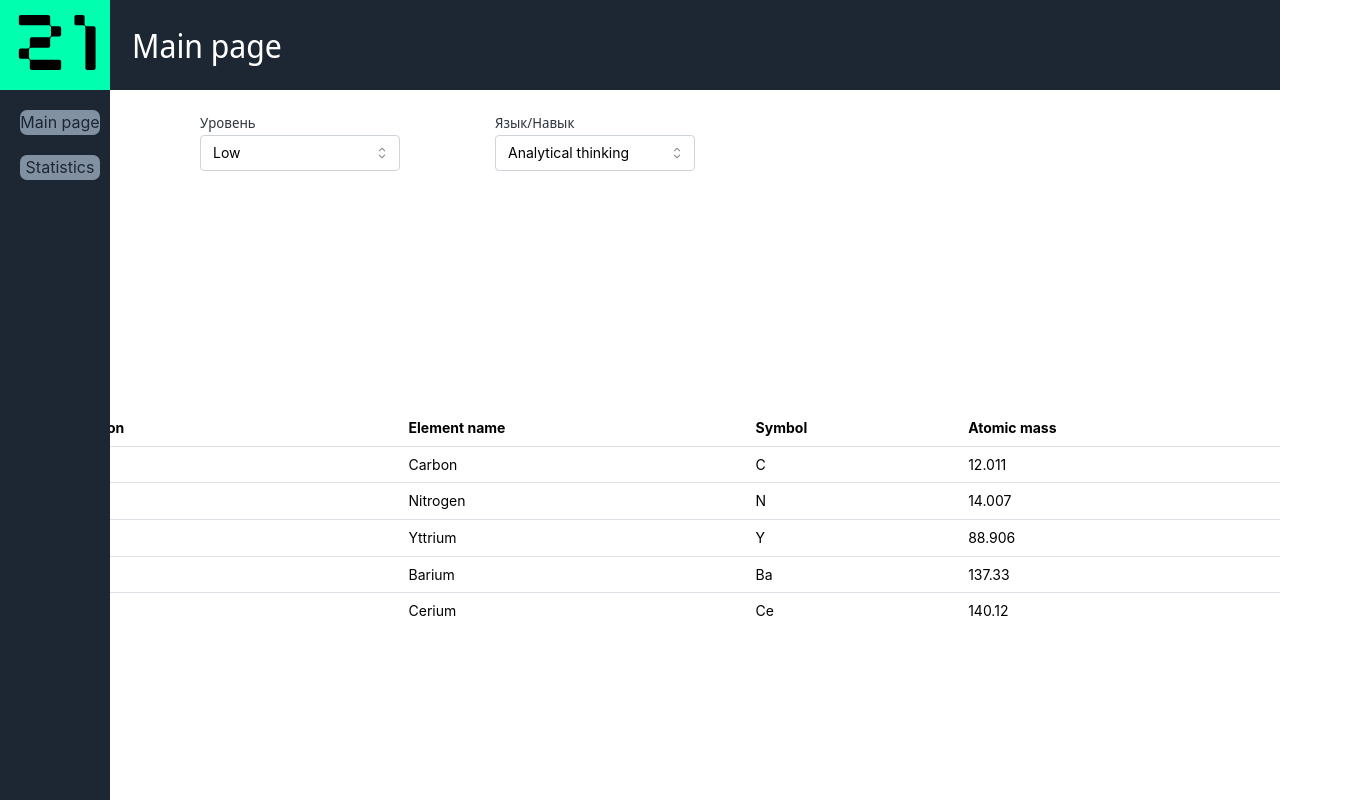
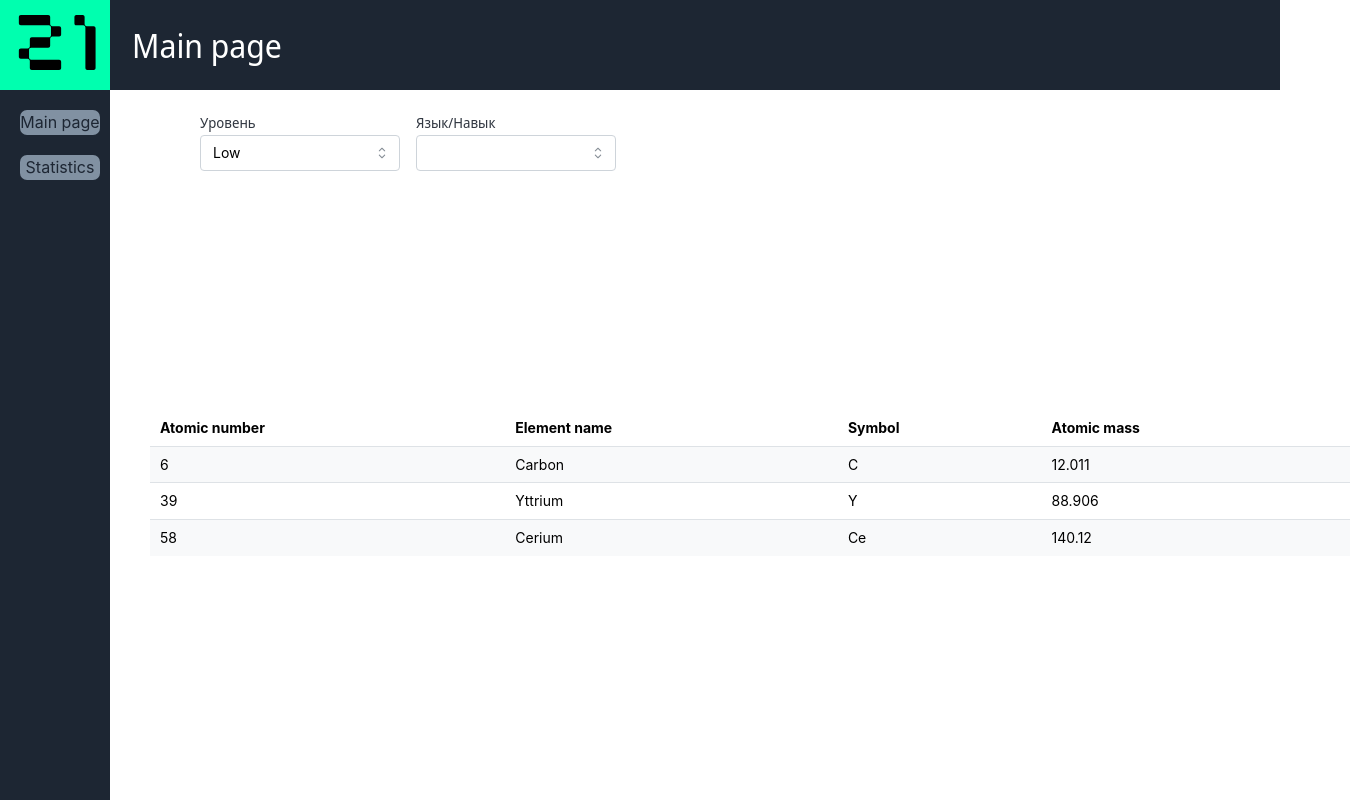
Before and after one commit to ApxuTIP/Hakaton_26.04.25, a React (Vite) app: page / in a window 1280 px wide. Shown: the top 800 px of the page, 1350 px wide, since content can reach past the window. Built offline with nearby package versions, Linux system fonts and the light colour scheme.

Commit message:
Fix Filters

```diff
--- a/src/App.jsx
+++ b/src/App.jsx
@@ -1,27 +1,33 @@
-import Header from "./Header.jsx"
+import { useState } from "react";
+import Header from "./Header.jsx";
 import Sidebar from "./Sidebar.jsx";
 import Button from "./Button.jsx";
-import Table from "./Table.jsx";
+import Demo from "./Table.jsx";
 import '@mantine/core/styles.css';
+import { createTheme, MantineProvider } from '@mantine/core';
 
-import { createTheme, MantineProvider } from '@mantine/core';
-import Demo from "./Table.jsx";
-
-const theme = createTheme({
-  /** Put your mantine theme override here */
-});
-
+const theme = createTheme({});
 
 function App() {
-  return(
-    <MantineProvider>
-        <Header/>
-        <Sidebar/>
-        <Button/>
-        <Demo/>
+  const [levelFilter, setLevelFilter] = useState('Low');
+  const [skillFilter, setSkillFilter] = useState(null); // Добавляем состояние для навыков
+
+  return (
+    <MantineProvider theme={theme}>
+      <Header />
+      <Sidebar />
+      <Button
+        levelFilter={levelFilter}
+        setLevelFilter={setLevelFilter}
+        skillFilter={skillFilter}
+        setSkillFilter={setSkillFilter}
+      />
+      <Demo
+        levelFilter={levelFilter}
+        skillFilter={skillFilter} // Передаем фильтр навыков
+      />
     </MantineProvider>
-
   );
 }
 
-export default App
+export default App;
--- a/src/Button.jsx
+++ b/src/Button.jsx
@@ -1,16 +1,36 @@
-import { NativeSelect } from '@mantine/core';
+import { NativeSelect, Group } from '@mantine/core';
 
-function Button() {
-    return (
-        <div className="main_button">
-            <div>
-            <NativeSelect label="Уровень" description="" data={['Low', 'Medium', 'High']} />
-            </div>
-            <div>
-            <NativeSelect label="Язык/Навык" description="" data={["Analytical thinking","Algorithms","Backend","Business Modeling","C","C++","Change Management","Code review","Cryptography","DB & Data","DevOps","Functional programming","Graphics","Information Security","Java","Leadership","Linux","ML & AI","Math","Network & system administration","OOP","Parallel computing","Python","Requirements Analysis","SQL","Shell/Bash","Software architecture","Structured programming","Systems Integration","Team work","Types and data structures","Web"]} />
-            </div>
-        </div>
-    );
+function Button({ levelFilter, setLevelFilter, skillFilter, setSkillFilter }) {
+  const skillsList = [
+    "Carbon", "Algorithms", "Backend", "Business Modeling",
+    "C", "C++", "Change Management", "Code review", "Cryptography",
+    "DB & Data", "DevOps", "Functional programming", "Graphics",
+    "Information Security", "Java", "Leadership", "Linux", "ML & AI",
+    "Math", "Network & system administration", "OOP", "Parallel computing",
+    "Python", "Requirements Analysis", "SQL", "Shell/Bash",
+    "Software architecture", "Structured programming", "Systems Integration",
+    "Team work", "Types and data structures", "Web"
+  ];
+
+  return (
+    <Group gap="md" className="main_button">
+      <NativeSelect
+        value={levelFilter}
+        label="Уровень"
+        data={['', 'Low', 'Medium', 'High']}
+        onChange={(event) => setLevelFilter(event.currentTarget.value)}
+      />
+      <NativeSelect
+        value={skillFilter || ''}
+        label="Язык/Навык"
+        placeholder="Все навыки"
+        data={['', ...skillsList]}
+        onChange={(event) =>
+          setSkillFilter(event.currentTarget.value || null)
+        }
+      />
+    </Group>
+  );
 }
 
-export default Button
+export default Button;
--- a/src/Table.jsx
+++ b/src/Table.jsx
@@ -1,15 +1,22 @@
 import { Table } from '@mantine/core';
 
 const elements = [
-    { position: 6, mass: 12.011, symbol: 'C', name: 'Carbon' },
-    { position: 7, mass: 14.007, symbol: 'N', name: 'Nitrogen' },
-    { position: 39, mass: 88.906, symbol: 'Y', name: 'Yttrium' },
-    { position: 56, mass: 137.33, symbol: 'Ba', name: 'Barium' },
-    { position: 58, mass: 140.12, symbol: 'Ce', name: 'Cerium' },
-  ];
+  { position: 6, mass: 12.011, symbol: 'C', name: 'Carbon', level: 'Low' },
+  { position: 7, mass: 14.007, symbol: 'N', name: 'Nitrogen', level: 'Medium' },
+  { position: 39, mass: 88.906, symbol: 'Y', name: 'Yttrium', level: 'Low' },
+  { position: 56, mass: 137.33, symbol: 'Ba', name: 'Barium', level: 'High' },
+  { position: 58, mass: 140.12, symbol: 'Ce', name: 'Cerium', level: 'Low' },
+];
 
-function Demo() {
-  const rows = elements.map((element) => (
+function Demo({ levelFilter, skillFilter }) {
+  const filteredData = elements.filter(element => {
+    const levelMatch = !levelFilter || element.level === levelFilter;
+    const skillMatch = !skillFilter ||
+      element.name.toLowerCase().includes(skillFilter.toLowerCase());
+    return levelMatch && skillMatch;
+  });
+
+  const rows = filteredData.map((element) => (
     <Table.Tr key={element.name}>
       <Table.Td>{element.position}</Table.Td>
       <Table.Td>{element.name}</Table.Td>
@@ -19,10 +26,10 @@ function Demo() {
   ));
 
   return (
-    <Table>
+    <Table striped highlightOnHover>
       <Table.Thead>
         <Table.Tr>
-          <Table.Th>Element position</Table.Th>
+          <Table.Th>Atomic number</Table.Th>
           <Table.Th>Element name</Table.Th>
           <Table.Th>Symbol</Table.Th>
           <Table.Th>Atomic mass</Table.Th>
@@ -33,4 +40,4 @@ function Demo() {
   );
 }
 
-export default Demo
+export default Demo;
--- a/src/index.css
+++ b/src/index.css
@@ -88,3 +88,9 @@
 .mantine-NativeSelect-root{
   height: 300px;
 }
+
+.mantine-Table-table {
+  margin-left: 150px;
+  margin-right: auto;
+  max-width: 1200px;
+}
```
